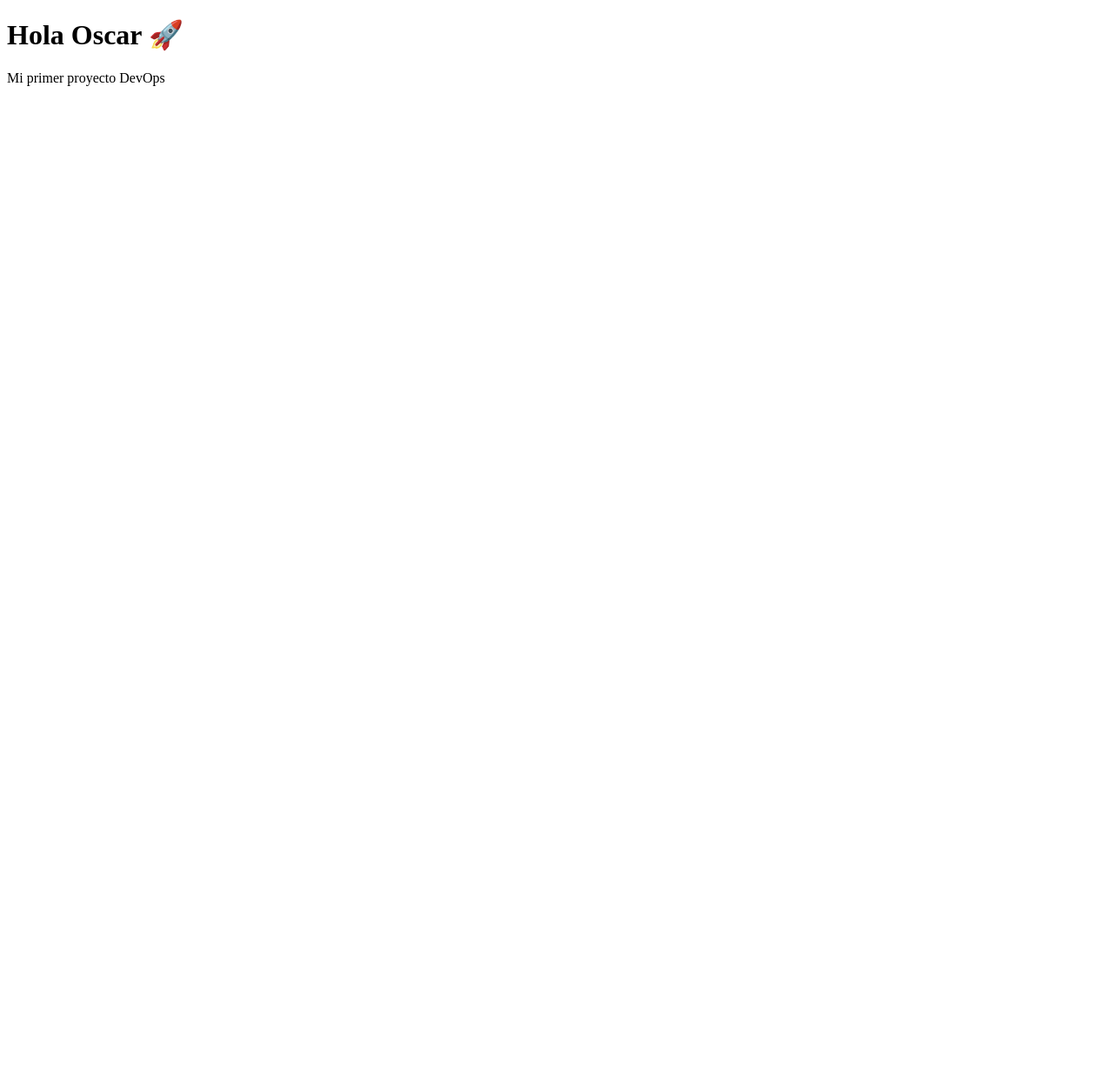
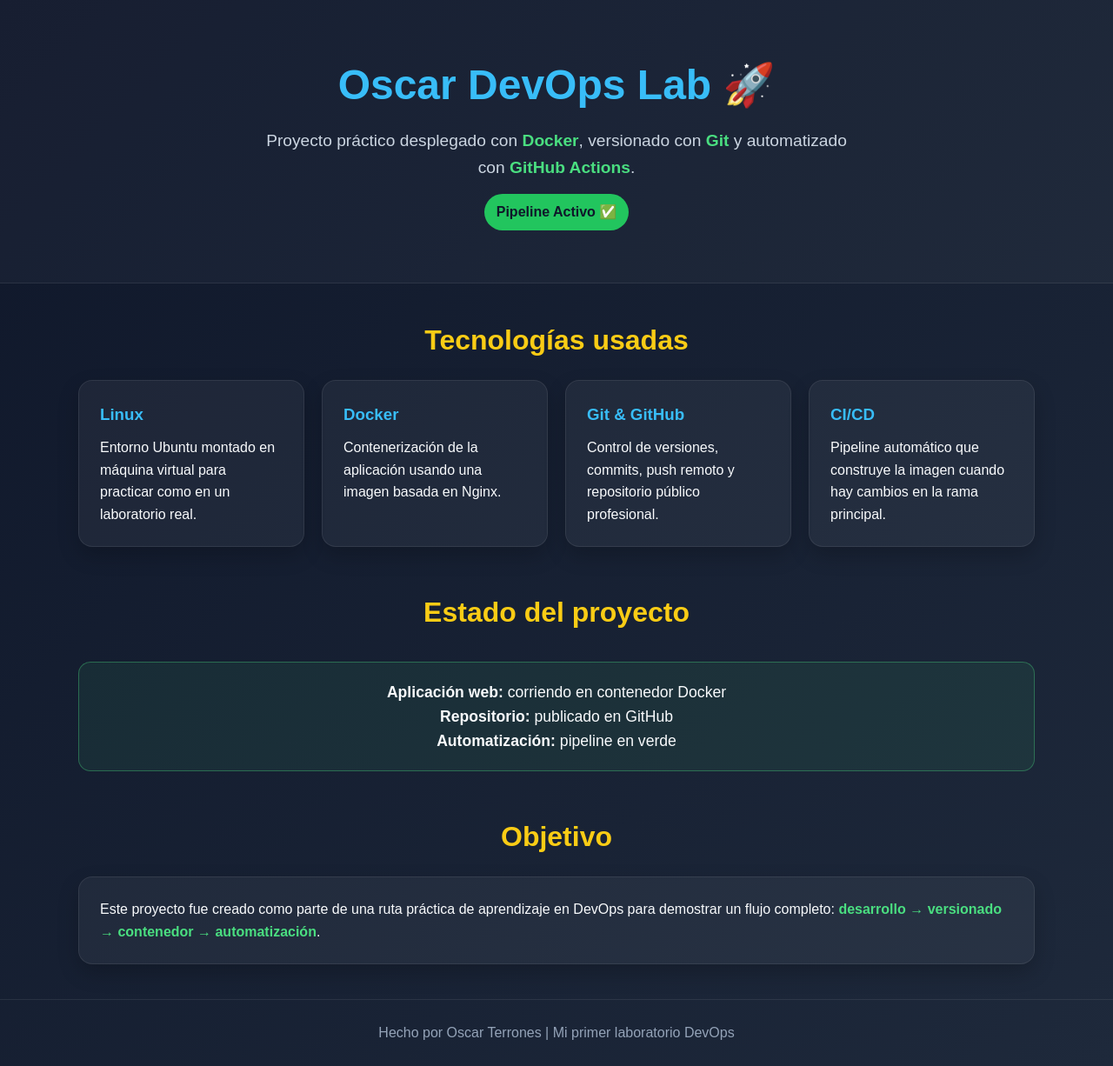
Before and after one commit to oterrones-dev/mi-primer-proyecto-devops, a plain HTML site: page index.html in a window 1280 px wide. Shown: the whole page at 87% size. Before the commit the page ends 800 px from the top, so only its background shows below. Drawn offline with Linux system fonts and the light colour scheme.

Commit message:
Mejoro la app con una landing page DevOps

```diff
--- a/index.html
+++ b/index.html
@@ -2,10 +2,175 @@
 <html lang="es">
 <head>
   <meta charset="UTF-8">
-  <title>Oscar DevOps</title>
+  <meta name="viewport" content="width=device-width, initial-scale=1.0">
+  <title>Oscar DevOps Lab</title>
+  <style>
+    * {
+      box-sizing: border-box;
+      margin: 0;
+      padding: 0;
+      font-family: Arial, sans-serif;
+    }
+
+    body {
+      background: linear-gradient(135deg, #0f172a, #1e293b);
+      color: #f8fafc;
+      line-height: 1.6;
+    }
+
+    header {
+      padding: 60px 20px;
+      text-align: center;
+      background: rgba(255, 255, 255, 0.03);
+      border-bottom: 1px solid rgba(255,255,255,0.08);
+    }
+
+    header h1 {
+      font-size: 3rem;
+      margin-bottom: 10px;
+      color: #38bdf8;
+    }
+
+    header p {
+      font-size: 1.2rem;
+      color: #cbd5e1;
+      max-width: 700px;
+      margin: 0 auto;
+    }
+
+    .container {
+      width: 90%;
+      max-width: 1100px;
+      margin: 40px auto;
+    }
+
+    .section-title {
+      font-size: 2rem;
+      margin-bottom: 20px;
+      color: #facc15;
+      text-align: center;
+    }
+
+    .cards {
+      display: grid;
+      grid-template-columns: repeat(auto-fit, minmax(240px, 1fr));
+      gap: 20px;
+      margin-top: 20px;
+    }
+
+    .card {
+      background: rgba(255,255,255,0.05);
+      border: 1px solid rgba(255,255,255,0.08);
+      border-radius: 16px;
+      padding: 24px;
+      box-shadow: 0 10px 25px rgba(0,0,0,0.2);
+      transition: transform 0.2s ease, box-shadow 0.2s ease;
+    }
+
+    .card:hover {
+      transform: translateY(-6px);
+      box-shadow: 0 14px 30px rgba(0,0,0,0.3);
+    }
+
+    .card h3 {
+      margin-bottom: 10px;
+      color: #38bdf8;
+    }
+
+    .highlight {
+      color: #4ade80;
+      font-weight: bold;
+    }
+
+    .status {
+      margin-top: 30px;
+      padding: 20px;
+      background: rgba(74, 222, 128, 0.08);
+      border: 1px solid rgba(74, 222, 128, 0.35);
+      border-radius: 14px;
+      text-align: center;
+    }
+
+    .status p {
+      font-size: 1.1rem;
+    }
+
+    footer {
+      text-align: center;
+      padding: 25px;
+      margin-top: 40px;
+      color: #94a3b8;
+      border-top: 1px solid rgba(255,255,255,0.08);
+    }
+
+    .badge {
+      display: inline-block;
+      margin-top: 15px;
+      background: #22c55e;
+      color: #0f172a;
+      padding: 8px 14px;
+      border-radius: 999px;
+      font-weight: bold;
+    }
+  </style>
 </head>
 <body>
-  <h1>Hola Oscar 🚀</h1>
-  <p>Mi primer proyecto DevOps</p>
+  <header>
+    <h1>Oscar DevOps Lab 🚀</h1>
+    <p>
+      Proyecto práctico desplegado con <span class="highlight">Docker</span>,
+      versionado con <span class="highlight">Git</span> y automatizado con
+      <span class="highlight">GitHub Actions</span>.
+    </p>
+    <div class="badge">Pipeline Activo ✅</div>
+  </header>
+
+  <main class="container">
+    <section>
+      <h2 class="section-title">Tecnologías usadas</h2>
+      <div class="cards">
+        <div class="card">
+          <h3>Linux</h3>
+          <p>Entorno Ubuntu montado en máquina virtual para practicar como en un laboratorio real.</p>
+        </div>
+        <div class="card">
+          <h3>Docker</h3>
+          <p>Contenerización de la aplicación usando una imagen basada en Nginx.</p>
+        </div>
+        <div class="card">
+          <h3>Git & GitHub</h3>
+          <p>Control de versiones, commits, push remoto y repositorio público profesional.</p>
+        </div>
+        <div class="card">
+          <h3>CI/CD</h3>
+          <p>Pipeline automático que construye la imagen cuando hay cambios en la rama principal.</p>
+        </div>
+      </div>
+    </section>
+
+    <section style="margin-top: 50px;">
+      <h2 class="section-title">Estado del proyecto</h2>
+      <div class="status">
+        <p><strong>Aplicación web:</strong> corriendo en contenedor Docker</p>
+        <p><strong>Repositorio:</strong> publicado en GitHub</p>
+        <p><strong>Automatización:</strong> pipeline en verde</p>
+      </div>
+    </section>
+
+    <section style="margin-top: 50px;">
+      <h2 class="section-title">Objetivo</h2>
+      <div class="card">
+        <p>
+          Este proyecto fue creado como parte de una ruta práctica de aprendizaje en DevOps
+          para demostrar un flujo completo:
+          <span class="highlight">desarrollo → versionado → contenedor → automatización</span>.
+        </p>
+      </div>
+    </section>
+  </main>
+
+  <footer>
+    Hecho por Oscar Terrones | Mi primer laboratorio DevOps
+  </footer>
 </body>
 </html>
```
